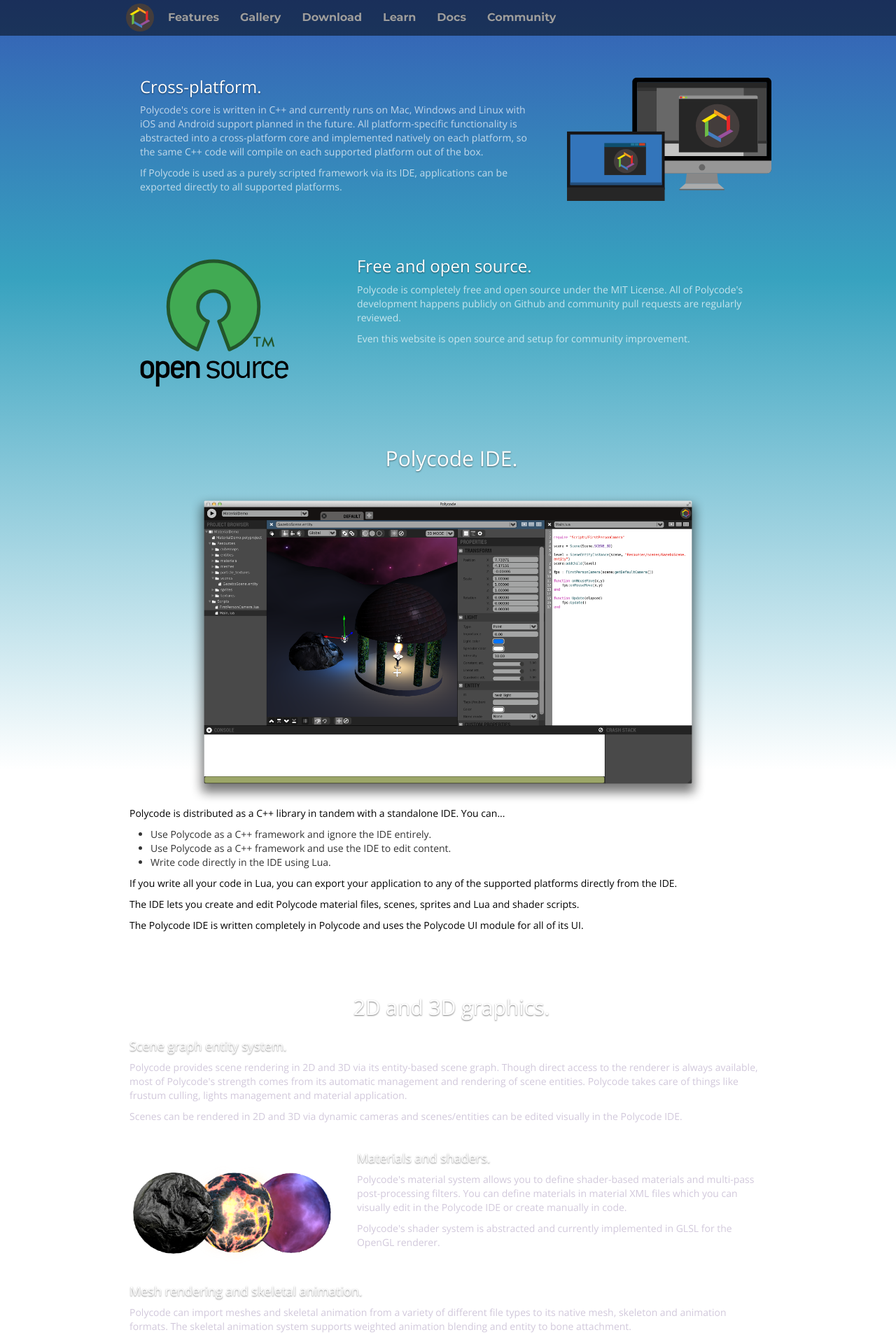
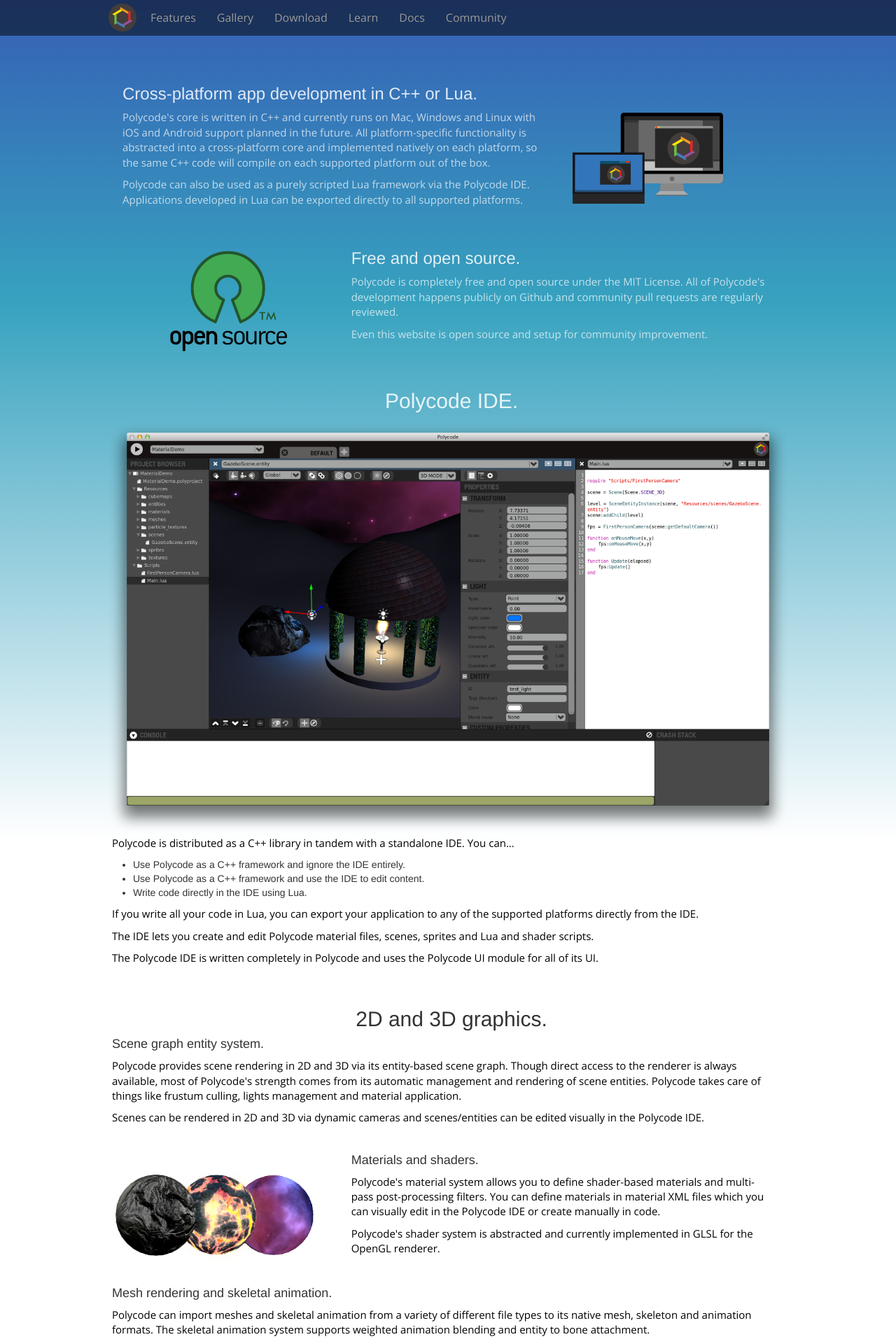
Before and after one commit to ivansafrin/PolycodeSite, a PHP site: page /features in a window 1280 px wide. Shown: the top 1920 px of the page at 70% size. Run offline with PHP 8.4, Linux system fonts and the light colour scheme; data that the repository does not hold is empty; some libraries are stand-ins or nearby versions.

Commit message:
New tweaks

```diff
--- a/css/main.css
+++ b/css/main.css
@@ -1,14 +1,11 @@
 
 body, html {
 	background-color: white;
-	font-family: 'Open Sans', sans-serif;
-	font-weight: 400;
-	font-size: 14px;
 }
 
 
 .container {
-	max-width: 930px;
+	max-width: 980px;
 }
 
 .list-group-item {
@@ -21,15 +18,19 @@
    border-color: transparent;
 }
 
-.navbar-nav li {
-	font-family: 'Montserrat', sans-serif;
-	font-weight: 700;
-	color: white;
+.navbar-nav li a:visited, navbar-nav li a:link{
+	color: rgba(255,255,255, 0.7);
+}
+.navbar-nav li a {
+	font-family: 'Open Sans', sans-serif;
+	font-weight: 300;
 	font-size: 16px;
 }
 
 
 .index-main {
+	font-family: 'Open Sans', sans-serif;
+	font-weight: 300;
 	color: white;
 	text-shadow: 0 1px 2px rgba(0,0,0,0.5);
 	padding: 40px 15px;
@@ -42,9 +43,15 @@
 	width: 100%;
 }
 
+.fh2 {
+	color: rgba(255,255,255, 0.85);
+	font-weight: 300;
+	padding-left: 10px;
+	padding-top: 0px;
+	margin-top: 0px;
+}
+
 .fh3 {
-	color: white;
-	text-shadow: 0 1px 2px rgba(0,0,0,0.5);
 	font-weight: normal;
 	padding-left: 10px;
 	padding-top: 0px;
@@ -71,10 +78,18 @@
 }
 
 .feat {
-	padding: 40px 0px 40px 0px;
+	padding: 50px 0px 0px 0px;
+	border-width: 0px 0px 1px 0px;
+}
+
+.gal_feat {
+	text-align: center;
 }
 
 .feat p {
+	font-family: 'Open Sans', sans-serif;
+	font-weight: 300;
+	font-size: 15px;
 	padding: 0px 10px 0px 10px;
 	color: black;
 }
@@ -126,13 +141,12 @@
 background-image: linear-gradient(to bottom, #969696 0%, #FFFFFF 100%);
 
 	width: 100%;
-	background-size: 100% 900px;
+	background-size: 100% 100%;
 	background-repeat: no-repeat;
 
 }
 
 .blue_container {
-
 	background-image: -webkit-gradient(
 	linear,
 	left top,
@@ -148,7 +162,7 @@
 background-image: linear-gradient(to bottom, #355FB5 0%, #37A2BF 36%, #FFFFFF 100%);
 
 	width: 100%;
-	background-size: 100% 1100px;
+	background-size: 100% 1200px;
 	background-repeat: no-repeat;
 }
 
@@ -172,12 +186,17 @@
 .feat_4 {
 }
 .feat_4 p, .feat_4 ul {
-	color: #d1c8db;
 }
 
 .centerh {
 	text-align: center;
-	margin-bottom: 30px;
+	margin-bottom: 10px;
+}
+
+.whitepage h2 {
+	font-family: 'Open Sans', sans-serif;
+	font-weight: 300;
+	font-size: 32px;
 }
 
 .whitepage {
@@ -192,14 +211,14 @@
 	margin-top: 30px;
 }
 
-pre {
+code {
 	font-size: 12px;
 }
 
 .codeh {
 	color: #ababab;
-	font-family: 'Montserrat', sans-serif;
-	font-weight: 700;}
+	font-family: 'Open Sans', sans-serif;
+	font-weight: 300;}
 
 /* Carousel base class */
 .carousel {
--- a/features/index.php
+++ b/features/index.php
@@ -6,12 +6,12 @@
 	<div class="container">
 	  <div class="row">
 		<div class="col-md-8">
-			<h3 class="fh3">Cross-platform.</h3>
+			<h3 class="fh2">Cross-platform app development in C++ or Lua.</h3>
 			<p>Polycode's core is written in C++ and currently runs on Mac, Windows and Linux with iOS and Android support planned in the future. All platform-specific functionality is abstracted into a cross-platform core and implemented natively on each platform, so the same C++ code will compile on each supported platform out of the box.</p>
-			<p>If Polycode is used as a purely scripted framework via its IDE, applications can be exported directly to all supported platforms.</p>
+			<p>Polycode can also be used as a purely scripted Lua framework via the Polycode IDE. Applications developed in Lua can be exported directly to all supported platforms.</p>
 		</div>
 		<div class="col-md-4">
-			<img src="/images/feature_crossplatform.svg"/>
+			<img style="padding-top: 40px" height="170px" src="/images/feature_crossplatform.svg"/>
 		</div>
 	  </div>
 	</div>
@@ -21,10 +21,10 @@
 	<div class="container">
 	  <div class="row">
 		<div class="col-md-4">
-			<img src="/images/feature_opensource.svg"/>
+			<img style="padding-left: 70px" height="150" src="/images/feature_opensource.svg"/>
 		</div>
 		<div class="col-md-8">
-			<h3 class="fh3">Free and open source.</h3>
+			<h3 class="fh2">Free and open source.</h3>
 			<p>Polycode is completely free and open source under the MIT License. All of Polycode's development happens publicly on Github and community pull requests are regularly reviewed.</p>
 			<p>Even this website is open source and setup for community improvement.</p>
 		</div>
@@ -34,10 +34,10 @@
 
 	<div class="feat feat_3">
 	<div class="container">
-		<div class="centerh"><h2 class="fh3">Polycode IDE.</h2></div>
+		<div class="centerh"><h2 class="fh2">Polycode IDE.</h2></div>
 
 	  <div class="row">
-		<div style="width: 100%; text-align: center"><img src="/images/feature_ide_big.png" width="80%"/></div>
+		<div style="width: 100%; text-align: center"><img src="/images/feature_ide_big.png" width="100%"/></div>
 		<div>
 			<p>Polycode is distributed as a C++ library in tandem with a standalone IDE. You can...</p>
 			<ul>
@@ -82,7 +82,7 @@
 	</div>
 	</div>
 
-	<div class="feat feat_1">
+	<div class="feat feat_4">
 	<div class="container">
 	  <div class="row">
 		<div class="col-md-8">
@@ -96,7 +96,7 @@
 	</div>
 	</div>
 
-	<div class="feat feat_2">
+	<div class="feat feat_4">
 	<div class="container">
 	  <div class="row">
 		<div class="col-md-4">
@@ -138,7 +138,7 @@
 	</div>
 	</div>
 
-	<div class="feat feat_1">
+	<div class="feat feat_4">
 	<div class="container">
 	  <div class="row">
 		<div class="col-md-8">
--- a/gallery/index.php
+++ b/gallery/index.php
@@ -1,6 +1,10 @@
 <?
 	require_once("../site/header.php");
 ?>
+</div>
+
+<div class="gal_feat">
+<iframe src="//player.vimeo.com/video/97270198?color=ffffff" width="900" height="506" frameborder="0" webkitallowfullscreen mozallowfullscreen allowfullscreen></iframe>
 </div>
 
 <div class="feat gal_1">
--- a/site/header.php
+++ b/site/header.php
@@ -3,7 +3,6 @@
 <head>
 <title>Polycode</title>
 <link rel="shortcut icon" href="/favicon.ico">
-<link href='http://fonts.googleapis.com/css?family=Montserrat:400,700' rel='stylesheet' type='text/css'>
 <link href='http://fonts.googleapis.com/css?family=Open+Sans:300' rel='stylesheet' type='text/css'>
 <link rel="stylesheet" href="//netdna.bootstrapcdn.com/bootstrap/3.1.1/css/bootstrap.min.css">
 <link rel="stylesheet" href="//netdna.bootstrapcdn.com/bootstrap/3.1.1/css/bootstrap-theme.min.css">
```
